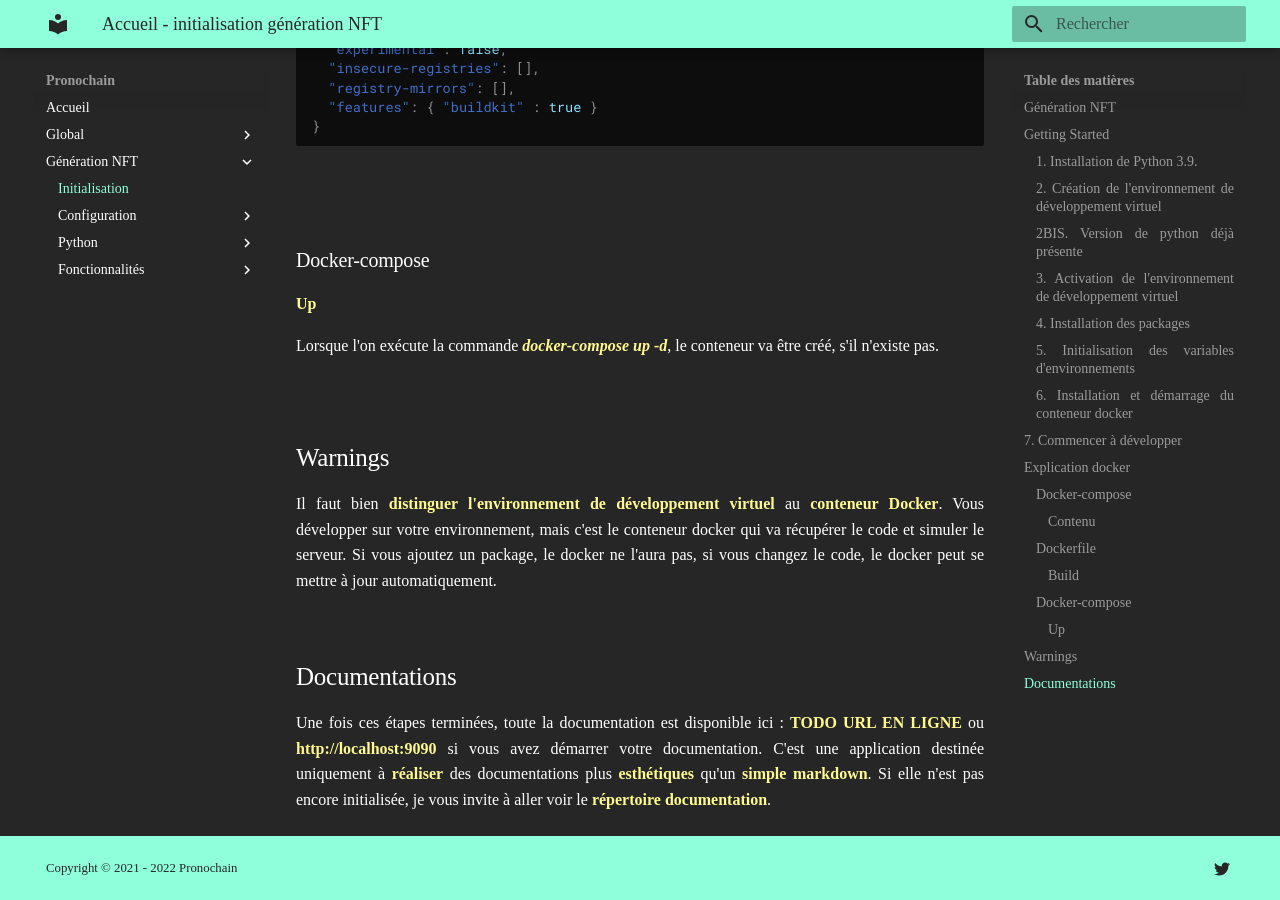
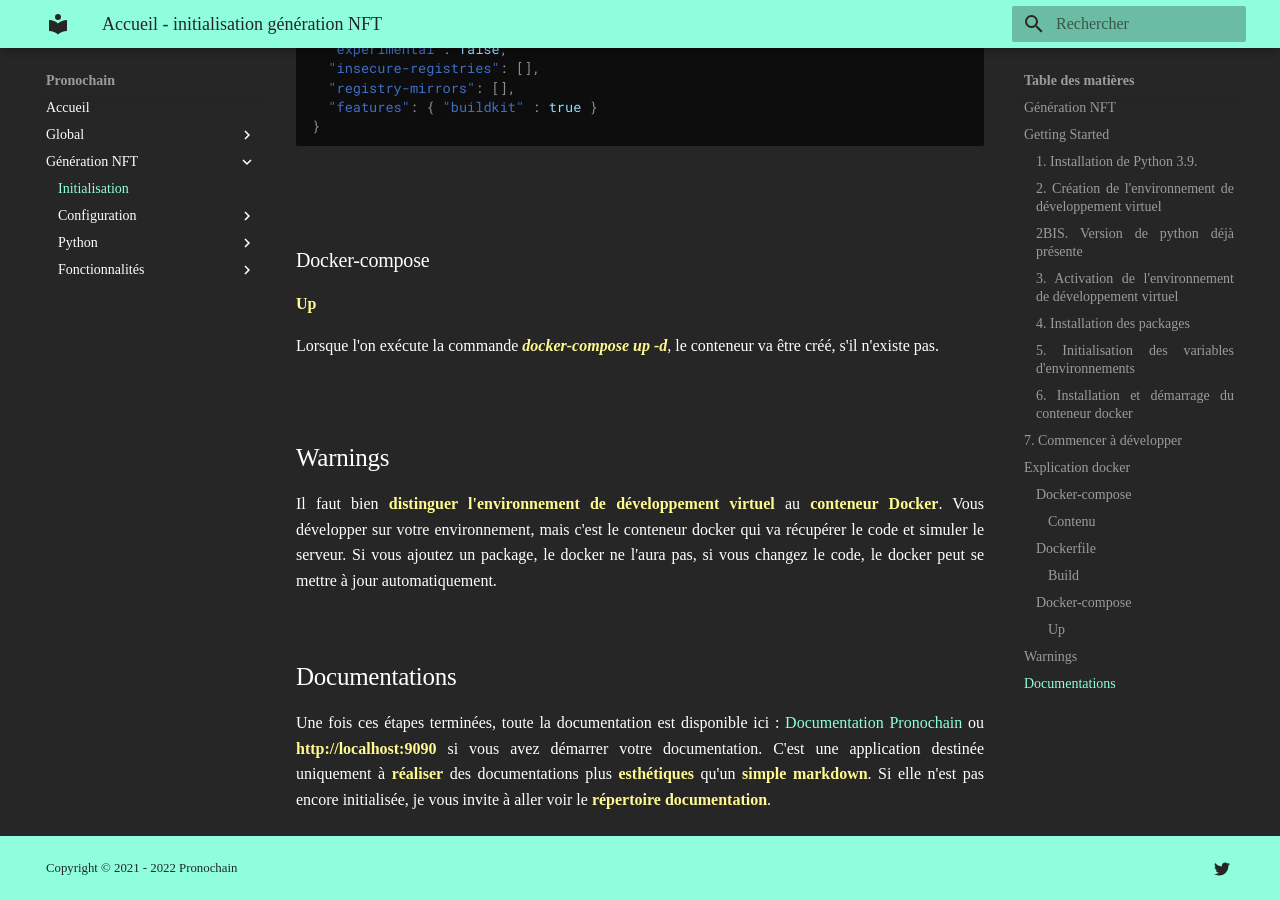
Before and after one commit to VincentMor/pronochain-documentation, an MkDocs documentation site: the page built from docs/generation_nft/index.md, in a window 1280 px wide and 900 px high, scrolled down 8660 px. Built offline with MkDocs 1.6.1 and Material for MkDocs 9.7.7, drawn with Linux system fonts in a browser that asks for light colours.

Commit message:
hotfix(fix-link): Lien de la documentation en ligne changé

```diff
--- a/docs/generation_nft/index.md
+++ b/docs/generation_nft/index.md
@@ -317,4 +317,4 @@ Il faut bien **distinguer l'environnement de développement virtuel** au **conte
 
 ## Documentations
 
-Une fois ces étapes terminées, toute la documentation est disponible ici : **TODO URL EN LIGNE** ou [**http://localhost:9090**](http://localhost:9090) si vous avez démarrer votre documentation. C'est une application destinée uniquement à **réaliser** des documentations plus **esthétiques** qu'un **simple markdown**. Si elle n'est pas encore initialisée, je vous invite à aller voir le **répertoire documentation**.
+Une fois ces étapes terminées, toute la documentation est disponible ici : [Documentation Pronochain](https://sixlegendary.github.io/pronochain-documentation/) ou [**http://localhost:9090**](http://localhost:9090) si vous avez démarrer votre documentation. C'est une application destinée uniquement à **réaliser** des documentations plus **esthétiques** qu'un **simple markdown**. Si elle n'est pas encore initialisée, je vous invite à aller voir le **répertoire documentation**.
```
Also changed, not shown: docs/global/configuration/documentation.md (+1 -1 lines).
